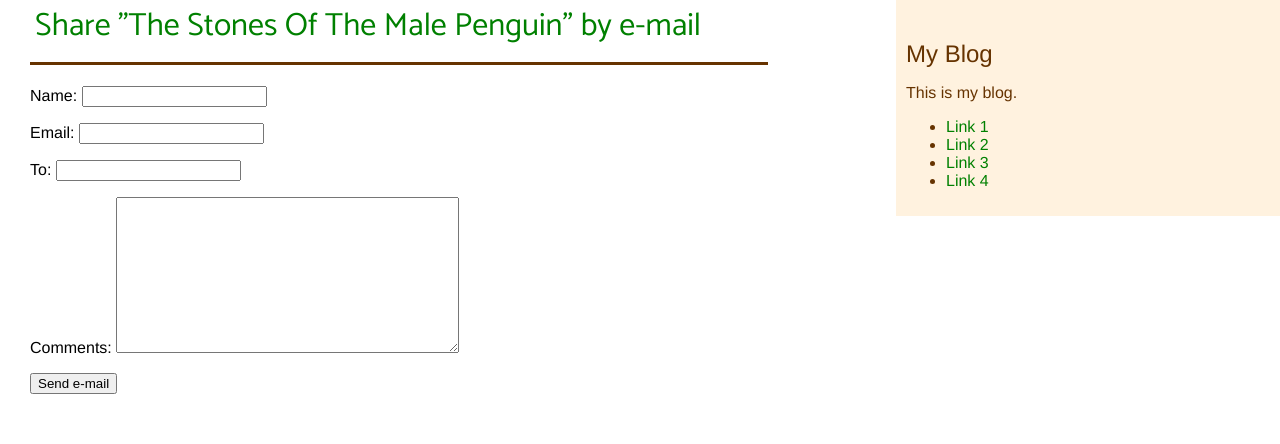
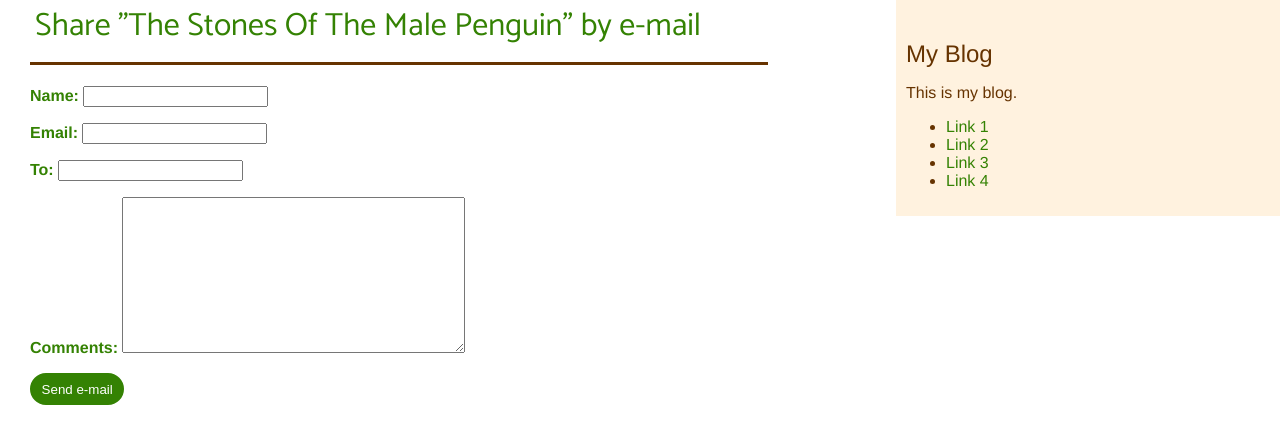
Before and after one commit to GloriaX21/Django_Blog-2.0, a Django app: page /blog/5/share/ in a window 1280 px wide. Shown: the top 444 px of the page. Run offline with Django 3.2, Linux system fonts and the light colour scheme; data comes from the database, SQL or seed files in the repository; parts of the project's set-up code (start-up, migrations or seed data) failed here and were passed over.

Commit message:
Add some CSS style

```diff
--- a/blog/static/css/blog.css
+++ b/blog/static/css/blog.css
@@ -12,14 +12,18 @@ body {
 }
 
 :root {
-    --green: green;
+    --green: rgb(52, 130, 3);
     --light-green: #33cc33;
-    --grey: #bbb;
+    --light-green-2: rgb(52, 130, 3, 0.1);
+    --grey: #666;
     --light-grey: #ccc;
     --white: #fff;
     --light-orange: #f9d5e5;
     --light-yellow: #fff2df;
     --brown:#663300;
+    --orange: #ff7300;
+    --yellow: #ffff00;
+    --sky-blue: #00bfff;
 }
 
 a {
@@ -83,7 +87,7 @@ h2 {
 p.date {
     color:var(--light-grey);
     font-family: georgia, serif;
-    font-size: 12px;
+    font-size: 14px;
     font-style: italic;
 }
 
@@ -98,10 +102,57 @@ p.date {
     padding:10px;
 }
 .comment:nth-child(even) {
-    background:#efefef;
+    background:var(--light-green-2);
 }
 .comment .info {
-    font-weight:bold;
-    font-size:12px;
-    color:#666;
+    color:var(--grey);
+    font-family: georgia, serif;
+    font-size: 14px;
+    font-style: italic;
 }
+
+.form-button {
+    color: var(--green);
+    border-style: solid;
+    border-width: 2px;
+    border-radius: 2rem;
+    padding: 0.4rem 0.6rem;
+    color: var(--white);
+    background-color: var(--green);
+    border-color: var(--green);
+}
+
+.form-button:hover {
+    /* filter: drop-shadow(0 0 0.75rem var(--orange)); */
+    background-color: var(--orange);
+}
+
+.user-comment {
+    color: var(--sky-blue);
+    font-style: italic;
+}
+
+/* Tags */
+
+.tag-name {
+    padding:0.4rem 0.6rem;
+    border-style: solid;
+    border-color: var(--green);
+    border-width: 2px;
+    color: var(--white);
+    background-color: var(--green);
+}
+
+.tag-name:hover {
+    color: var(--orange);
+}
+
+
+.form {
+    color: var(--green);
+    font-weight: bold;
+}
+
+.caption {
+    font-weight: bold;
+}
--- a/blog/templates/blog/post/list.html
+++ b/blog/templates/blog/post/list.html
@@ -15,7 +15,7 @@
     </h2>
     <p class="tags">Tags:
       {% for tag in post.tags.all %}
-      <a href="{% url "blog:post_list_by_tag" tag.slug %}">
+      <a class="tag-name" href="{% url "blog:post_list_by_tag" tag.slug %}">
         {{ tag.name }}
       </a>
       {% if not forloop.last %}, {% endif %}
--- a/blog/templates/blog/post/share.html
+++ b/blog/templates/blog/post/share.html
@@ -10,10 +10,10 @@
     </p>
   {% else %}
     <h1>Share "{{ post.title }}" by e-mail</h1>
-    <form method="post">
+    <form class="form" method="post">
       {{ form.as_p }}
       {% csrf_token %}
-      <input type="submit" value="Send e-mail">
+      <input class="form-button" type="submit" value="Send e-mail">
     </form>
   {% endif %}
 {% endblock %}
```
Also changed, not shown: blog/templates/blog/post/detail.html (+7 -5 lines).
